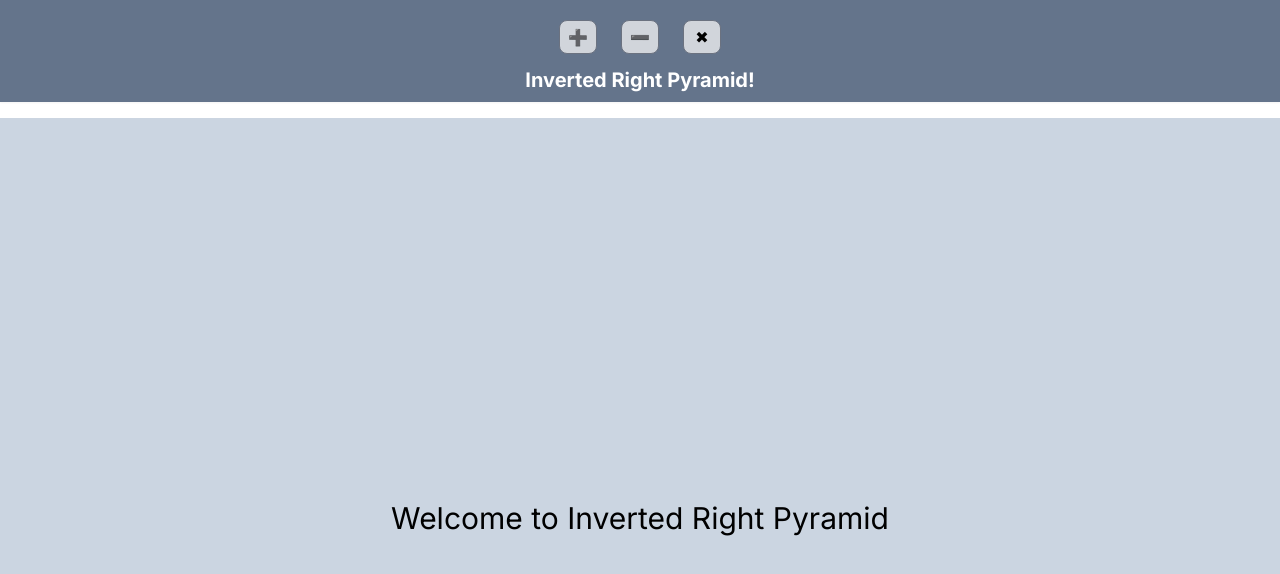
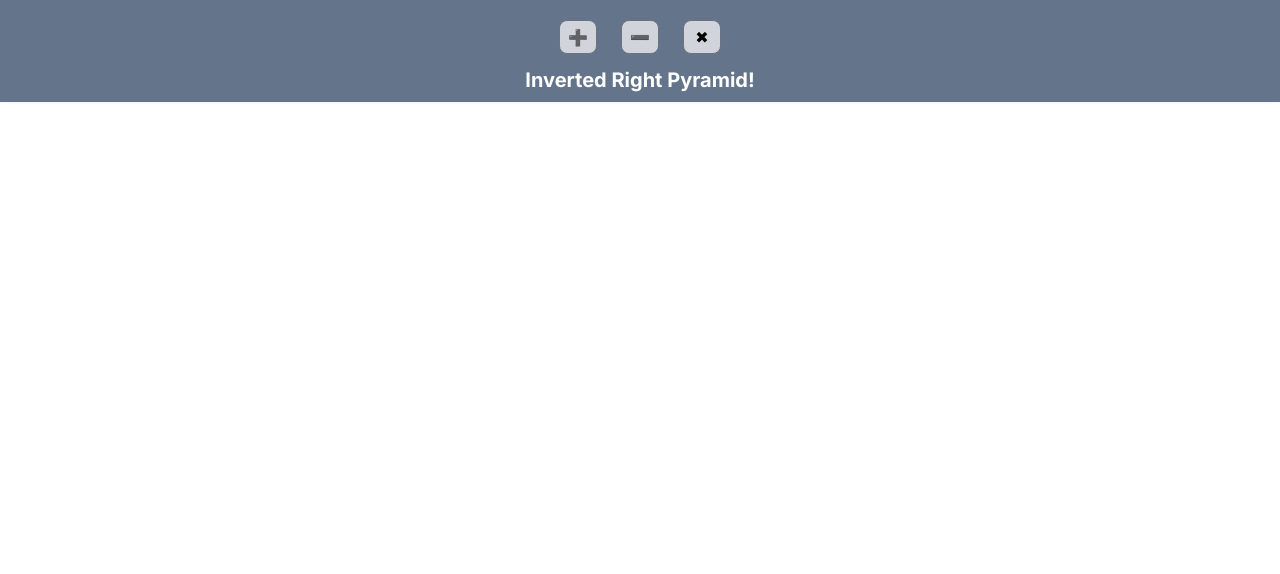
Before and after one commit to rdghostmann/transverse, a Next.js app: page / in a window 1280 px wide. Shown: the top 574 px of the page. Built offline with nearby package versions, Linux system fonts and the light colour scheme.

Commit message:
Hide Homepage

```diff
--- a/app/page.js
+++ b/app/page.js
@@ -2,7 +2,7 @@
 
 export default function Home() {
   return (
-    <main className="flex items-center justify-center w-full min-h-screen">
+    <main className="hidden items-center justify-center w-full min-h-screen">
       <section className="w-fit">
         <h1 className="text-center text-3xl ">Welcome to Inverted Right Pyramid</h1>
 
```
